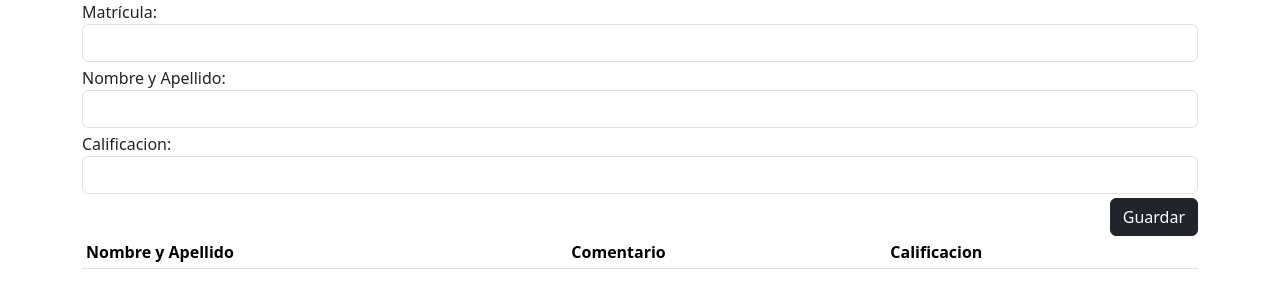
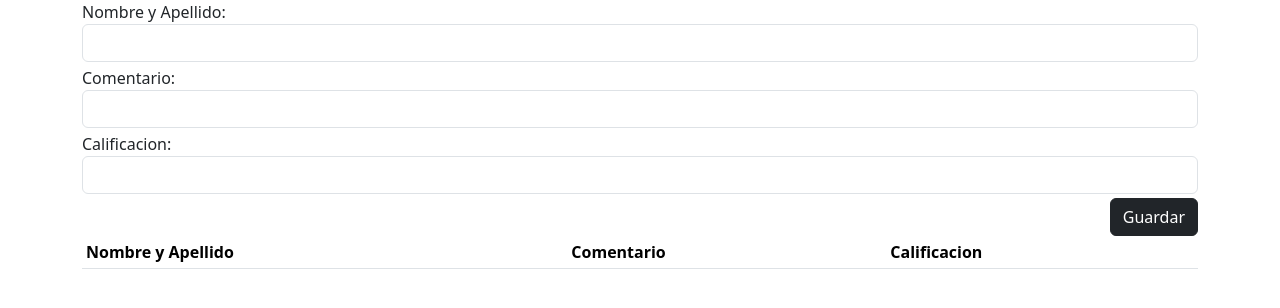
Before and after one commit to Leobar67/Pr-ctica2, a Flask app: page /experiencias in a window 1280 px wide. Shown: the top 308 px of the page. Run offline with Flask 3, Linux system fonts and the light colour scheme; data that the repository does not hold is empty.

Commit message:
Update experiencias.html

```diff
--- a/templates/experiencias.html
+++ b/templates/experiencias.html
@@ -23,16 +23,16 @@
     <div class="container">
         <form method="post" id="frmexperiencias" class="formulario">
             <div class="mb-1">
-                <label id="lblNombreApellido" for="txtNombreApellido">Matrícula:</label>
-                <input type="number" name="txtNombreApellido" id="txtNombreApellido" class="form-control" required="true" minlength="8" data-rule-digits="true">
+                <label id="lblNombreApellido" for="txtNombreApellido">Nombre y Apellido:</label>
+                <input type="text" name="txtNombreApellido" id="txtNombreApellido" class="form-control" required="true" minlength="8" data-rule-digits="true">
             </div>
             <div class="mb-1">
-                <label id="lblComentario" for="txtComentario">Nombre y Apellido:</label>
+                <label id="lblComentario" for="txtComentario">Comentario:</label>
                 <input type="text" name="txtComentario" id="txtComentario" class="form-control" required="true" minlength="6" maxlength="25">
             </div>
             <div class="mb-1">
                 <label id="lblCalificacion" for="txtCalificacion">Calificacion:</label>
-                <input type="int" name="txtCalificacion" id="txtCalificacion" class="form-control" required="true" data-rule-digits="true">
+                <input type="number" name="txtCalificacion" id="txtCalificacion" class="form-control" required="true" data-rule-digits="true">
             </div>
             <div class="text-end">
                 <button id="btnGuardarFA" name="btnGuardarFA" class="btn btn-dark">Guardar</button>
```
